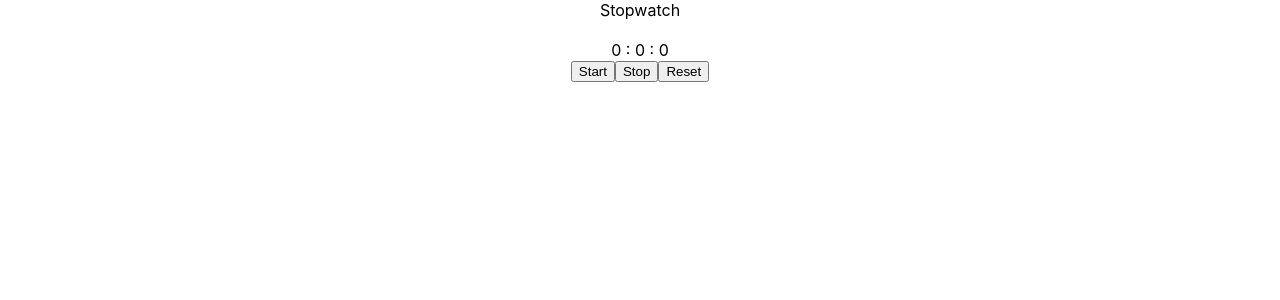
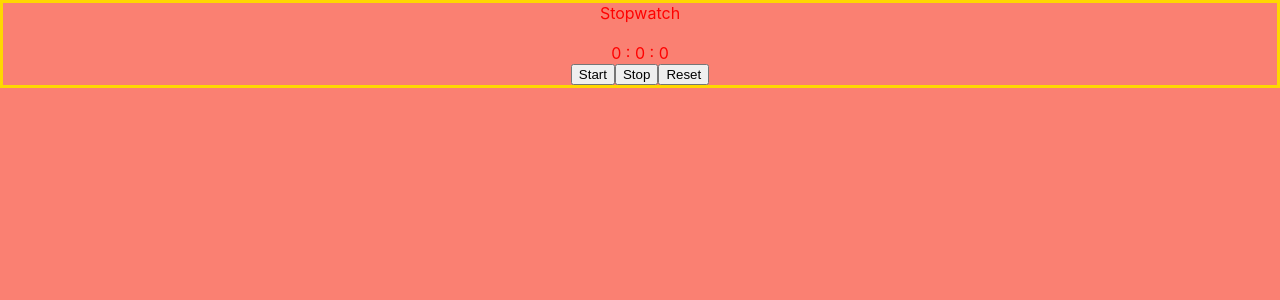
Before and after one commit to rosariov21/StopWatch, a React (Create React App) app: page / in a window 1280 px wide. Shown: the top 300 px of the page. Built offline with nearby package versions, Linux system fonts and the light colour scheme.

Commit message:
Css changes

```diff
--- a/src/App.css
+++ b/src/App.css
@@ -1,3 +1,20 @@
 .App {
   text-align: center;
 }
+
+.stopwatch{
+  color: red;
+  border: solid gold;
+  border-radius: 360;
+
+}
+body{
+background-color: salmon;
+}
+
+button:hover{
+  color: darkblue;
+  margin: auto;
+  padding: 10px;
+  background-color: green;
+}
```
